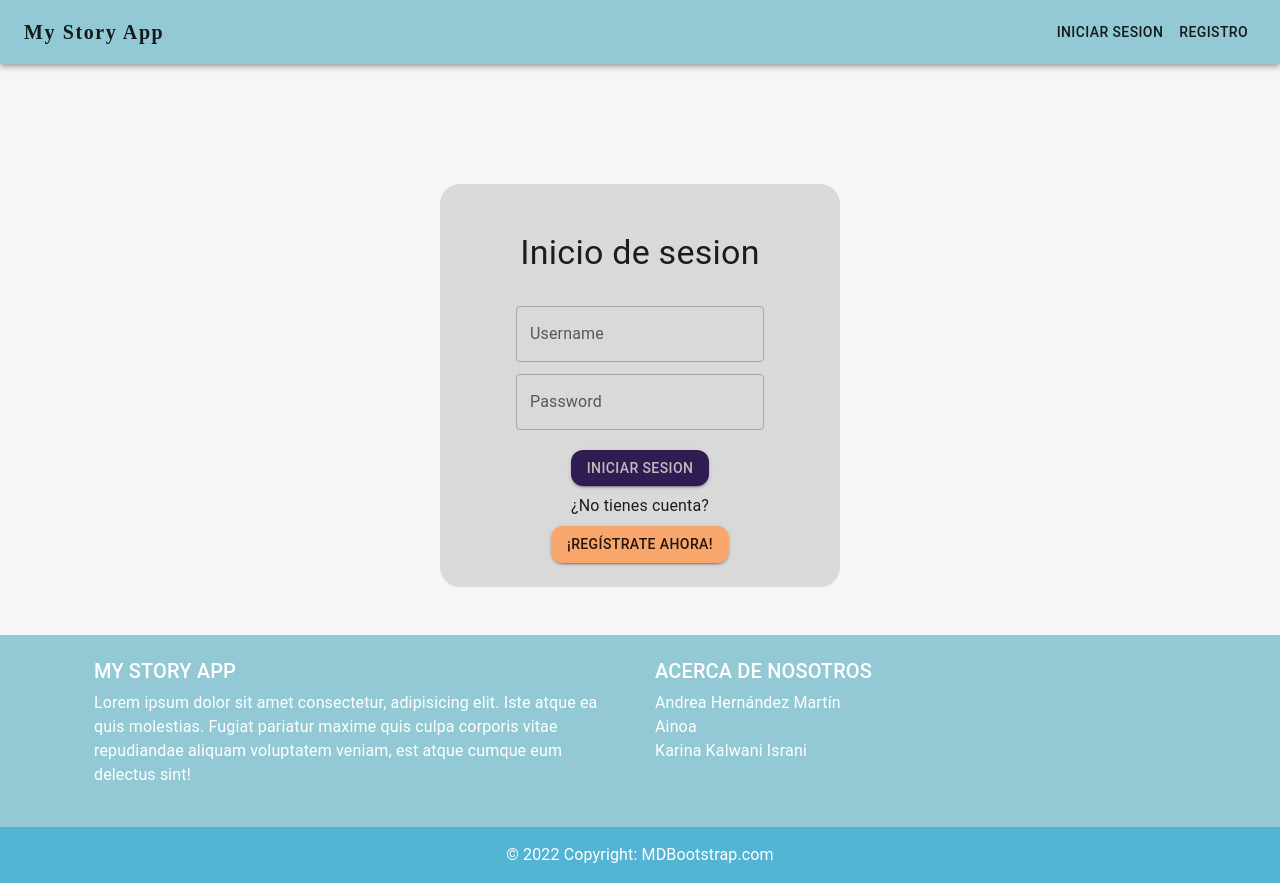
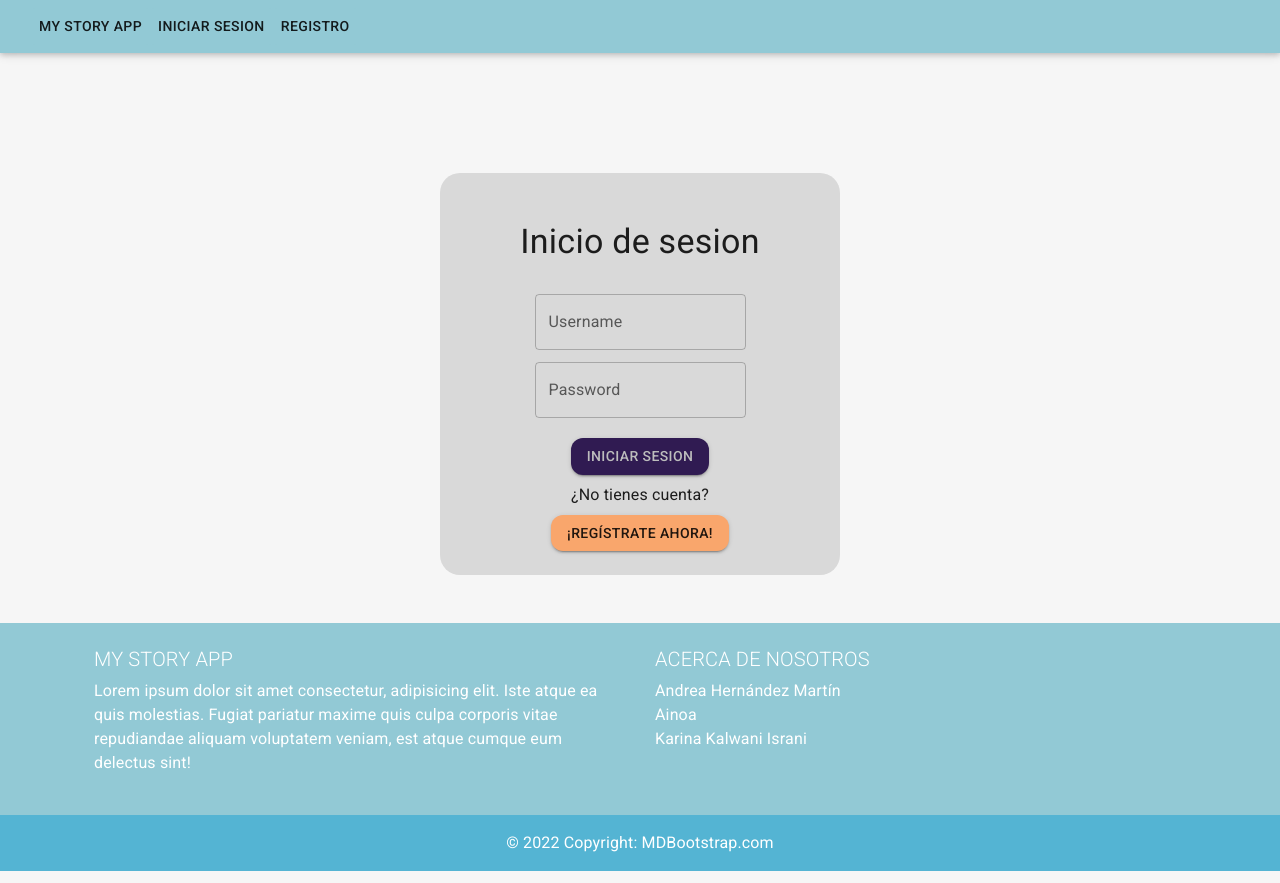
Before and after one commit to SyTW2223/E05, a React (Create React App) app: page /login in a window 1280 px wide. Built offline with nearby package versions, Linux system fonts and the light colour scheme.

Commit message:
conflictos navbar responsive

```diff
--- a/package.json
+++ b/package.json
@@ -20,10 +20,12 @@
     "bootstrap": "^4.6.2",
     "history": "^5.3.0",
     "mdb-react-ui-kit": "^5.1.0",
+    "mdbreact": "^5.2.0",
     "mongoose": "^5.13.14",
     "react": "^18.2.0",
     "react-bootstrap": "^2.7.0",
     "react-dom": "^18.2.0",
+    "react-fontawesome": "^1.7.1",
     "react-redux": "^8.0.5",
     "react-router-dom": "^6.4.4",
     "react-scripts": "5.0.1",
--- a/src/components/navbar/navbar.component.js
+++ b/src/components/navbar/navbar.component.js
@@ -1,13 +1,19 @@
-import * as React from 'react';
-import AppBar from '@mui/material/AppBar';
-import Box from '@mui/material/Box';
-import Toolbar from '@mui/material/Toolbar';
-import Typography from '@mui/material/Typography';
 import Button from '@mui/material/Button';
 import { useDispatch, useSelector } from 'react-redux';
 import { logout }  from "../../actions/auth.action";
-import {Link,useNavigate} from 'react-router-dom';
-
+import {Link, useNavigate} from 'react-router-dom';
+import React, { useState } from 'react';
+import '@fortawesome/fontawesome-free/css/all.min.css';
+import 'bootstrap-css-only/css/bootstrap.min.css';
+import 'mdbreact/dist/css/mdb.css';
+import {
+  MDBContainer,
+  MDBNavbar,
+  MDBNavbarToggler,
+  MDBNavbarNav,
+  MDBIcon,
+  MDBCollapse,
+} from 'mdb-react-ui-kit';
 
 const selectorIsLoggedIn = (state) => state.auth.isLoggedIn;
 const selectorUserData = (state) => state.auth?.user?.data;
@@ -17,33 +23,40 @@ export const Navbar = () => {
   const navigate = useNavigate();
   const isLoggedIn = useSelector(selectorIsLoggedIn);
   const userData = useSelector(selectorUserData);
+  const [showNavSecond, setShowNavSecond] = useState(false);
+
 
   return (
-    <Box sx={{ flexGrow: 1 }}>
-      <AppBar position="static">
-        <Toolbar>
-        <Typography
-            variant="h6"
-            noWrap
-            component={Link} to='/'
+    <MDBNavbar expand='lg' style={{ backgroundColor: '#92C9D5' }}>
+      <MDBContainer fluid>
+        <Button
+          component={Link} to="/"
+          color="inherit"
           sx={{
-              mr: 2,
-              display: { xs: 'none', md: 'flex' },
-              fontFamily: 'times new roman',
-              fontWeight: 700,
-              letterSpacing: '.1rem',
             color: 'inherit',
-              textDecoration: 'none',
+            backgroundColor: 'primary.main'
           }}
+          > My Story App
+        </Button>
+        <MDBNavbarToggler
+            aria-expanded='false'
+            aria-label='Toggle navigation'
+            onClick={() => setShowNavSecond(!showNavSecond)}
           >
-            My Story App
-          </Typography>
-          <Typography
-            variant="h6"
-            component="div"
-            sx={{ flexGrow: 1 }}
-          >
-          </Typography>
+          <MDBIcon icon='bars' fas />
+        </MDBNavbarToggler>
+        <MDBCollapse navbar show={showNavSecond}>
+          <MDBNavbarNav>
+            { isLoggedIn && (
+              <Button
+              color="inherit"
+              sx={{
+                color: 'inherit',
+                backgroundColor: 'primary.main'
+              }}
+              onClick={() => {dispatch(logout())}}
+              >Cerrar Sesion</Button>)
+            }
 
             { isLoggedIn && (
               <Button
@@ -52,22 +65,7 @@ export const Navbar = () => {
                   color: 'inherit',
                   backgroundColor: 'primary.main'
                 }}
-            onClick={() => {dispatch(logout())}}
-          >
-            Cerrar Sesion
-          </Button>)
-          }
-
-          { isLoggedIn && (
-            <Button
-              // component={Link} to="/userProfile"
-              color="inherit"
-              sx={{
-                color: 'inherit',
-                backgroundColor: 'primary.main'
-              }}
                 onClick={() => {
-                console.log('data', userData.role)
                   if (userData.role[0] === "ADMIN") navigate('/AdminProfile');
                   if (userData.role[0] === "USER") navigate('/UserProfile');
                 }}
@@ -76,7 +74,6 @@ export const Navbar = () => {
               </Button>
               )
             }
-
             { isLoggedIn === false && (
               <Button
                 component={Link} to="/login"
@@ -85,14 +82,9 @@ export const Navbar = () => {
                   color: 'inherit',
                   backgroundColor: 'primary.main'
                 }}
-          >
-            Iniciar Sesion
-          </Button>
-            )
+              >Iniciar Sesion</Button>)
             }
-
-          {
-            isLoggedIn === false && (
+            { isLoggedIn === false && (
               <Button
                 component={Link} to="/register"
                 color="inherit"
@@ -100,13 +92,11 @@ export const Navbar = () => {
                   color: 'inherit',
                   backgroundColor: 'primary.main'
                 }}
-          >
-            Registro
-          </Button>
-            )
+              >Registro</Button>)
             }
-        </Toolbar>
-      </AppBar>
-    </Box>
+          </MDBNavbarNav>
+        </MDBCollapse>
+      </MDBContainer>
+    </MDBNavbar>
   );
 }
--- a/src/components/user/adminProfile.component.js
+++ b/src/components/user/adminProfile.component.js
@@ -40,12 +40,12 @@ export const AdminProfile = () => {
             <MDBCard className="mb-4">
               <MDBCardBody className="text-center">
                 <MDBCardImage
-                  src="https://mdbcdn.b-cdn.net/img/Photos/new-templates/bootstrap-chat/ava3.webp"
+                  src="https://mdbcdn.b-cdn.net/img/Photos/new-templates/bootstrap-chat/ava4.webp"
                   alt="avatar"
                   className="rounded-circle"
                   style={{ width: '150px' }}
                   fluid />
-                <p className="text-muted mb-4"></p>
+                <p className="text-muted mb-4">{userData.username}</p>
                 <div className="d-flex justify-content-center mb-2">
                   <MDBBtn outline className="ms-1">Esto es admin</MDBBtn>
                 </div>
@@ -55,7 +55,7 @@ export const AdminProfile = () => {
             <MDBCard>
             <MDBListGroup style={{ minWidth: '22rem' }} light>
               <MDBListGroupItem className='d-flex justify-content-between align-items-center'>
-              Listas preferidas
+              <b>Listas preferidas</b>
               </MDBListGroupItem>
               <MDBListGroupItem className='d-flex justify-content-between align-items-center'>
                 Películas pendientes
```
Also changed, not shown: 1 other file (tests, documents, lock files or other folders). Lines whose indentation alone changed are shown as unchanged.
